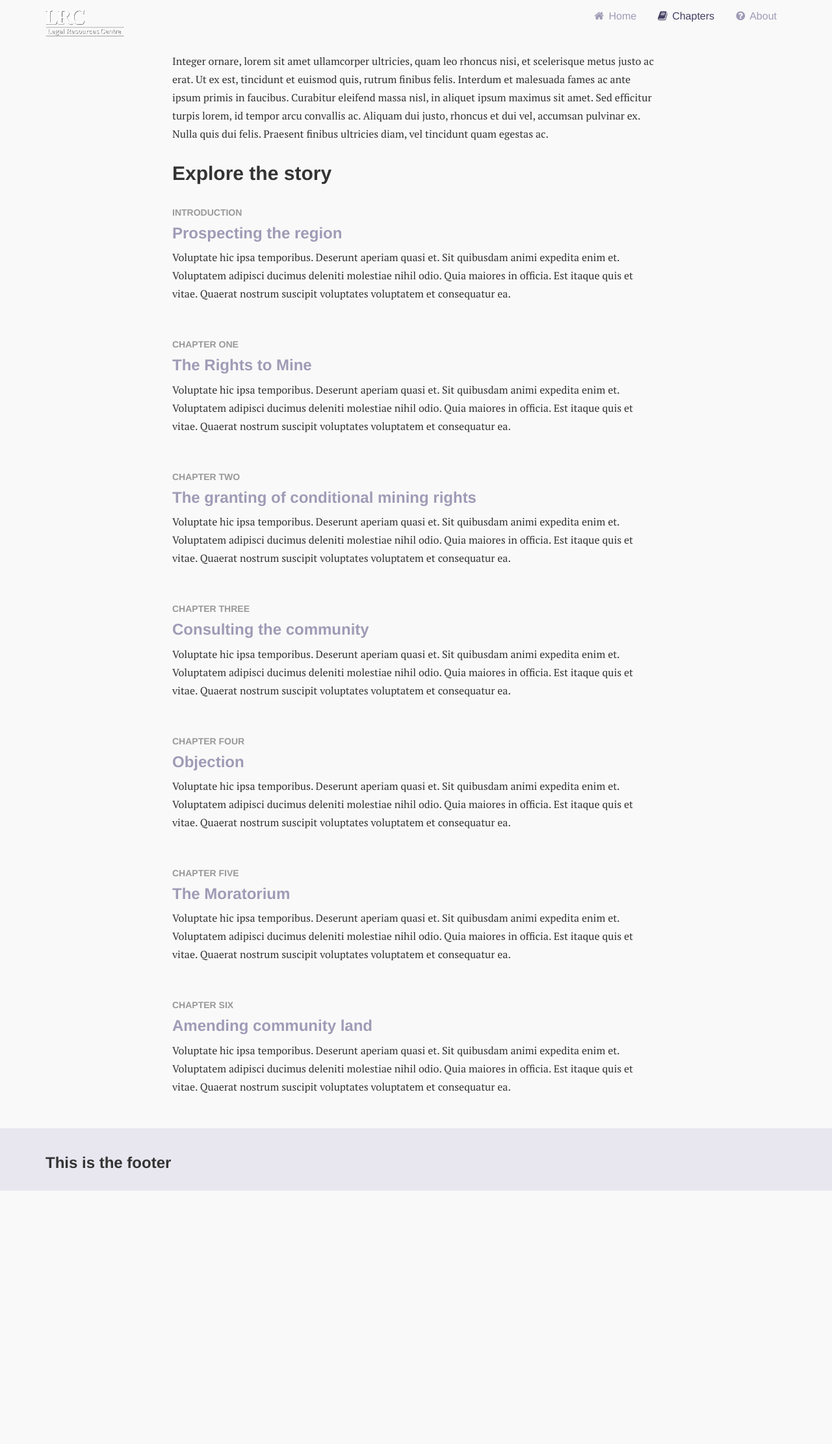
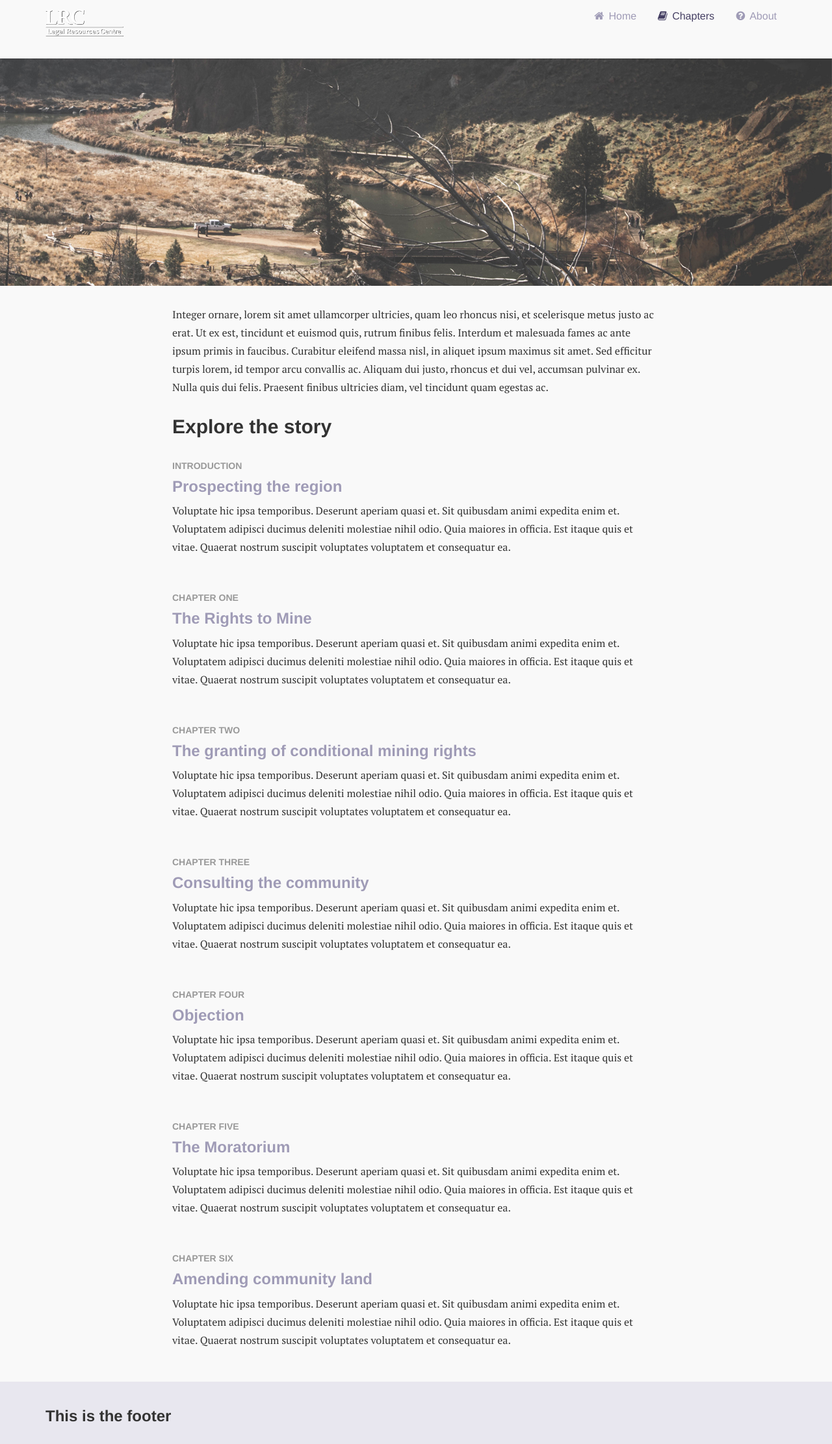
Before and after one commit to OpenUpSA/lrc-extractives, a Jekyll site: the page built from chapters/index.html, in a window 1280 px wide. Shown: the whole page at 65% size. Built offline with Jekyll 4.4.1, drawn with Linux system fonts in a browser that asks for light colours; nearby versions of some CDN libraries; before the commit the page ends 1833 px from its top, so only the background shows below that.

Commit message:
add home img placeholder

```diff
--- a/chapters/index.html
+++ b/chapters/index.html
@@ -5,10 +5,10 @@ active: chapters
 
 <div class="landing">
 
-	<!--<section class="hero">-->
-	  		<!--<img src="/img/welcom.jpeg" alt="" title="" />-->
-	  		<!--<p>Integer ornare, lorem sit amet ullamcorper ultricies, quam leo rhoncus nisi, et scelerisque metus justo ac erat. Ut ex est, tincidunt et euismod quis, rutrum finibus felis. Interdum et malesuada fames ac ante ipsum primis in faucibus. Curabitur eleifend massa nisl, in aliquet ipsum maximus sit amet. Sed efficitur turpis lorem, id tempor arcu convallis ac. Aliquam dui justo, rhoncus et dui vel, accumsan pulvinar ex. Nulla quis dui felis. Praesent finibus ultricies diam, vel tincidunt quam egestas ac. </p>
-	</section>-->
+	<section class="hero">
+	  		<img src="/img/home.jpg" alt="home image" title="home image" />
+	  		<!--<p>Integer ornare, lorem sit amet ullamcorper ultricies, quam leo rhoncus nisi, et scelerisque metus justo ac erat. Ut ex est, tincidunt et euismod quis, rutrum finibus felis. Interdum et malesuada fames ac ante ipsum primis in faucibus. Curabitur eleifend massa nisl, in aliquet ipsum maximus sit amet. Sed efficitur turpis lorem, id tempor arcu convallis ac. Aliquam dui justo, rhoncus et dui vel, accumsan pulvinar ex. Nulla quis dui felis. Praesent finibus ultricies diam, vel tincidunt quam egestas ac.</p>-->
+	</section>
 
 	<div class="container">
 
--- a/css/main.scss
+++ b/css/main.scss
@@ -207,10 +207,9 @@ footer {
 .landing {
   .hero {
     margin-top: -20px;
-    background-image: url('/img/welcom.jpeg');
+    /*background-image: url('/img/welcom.jpeg');
     background-position: cover;
-    background-size: 100%;
-    height: 100vh;
+    background-size: 100%;*/
     img {
       width: 100%;
     }
```
Also changed, not shown: _chapters/7.public-participation.md (renamed from _chapters/7.amending-community-land.md), img/home.jpg (added).
